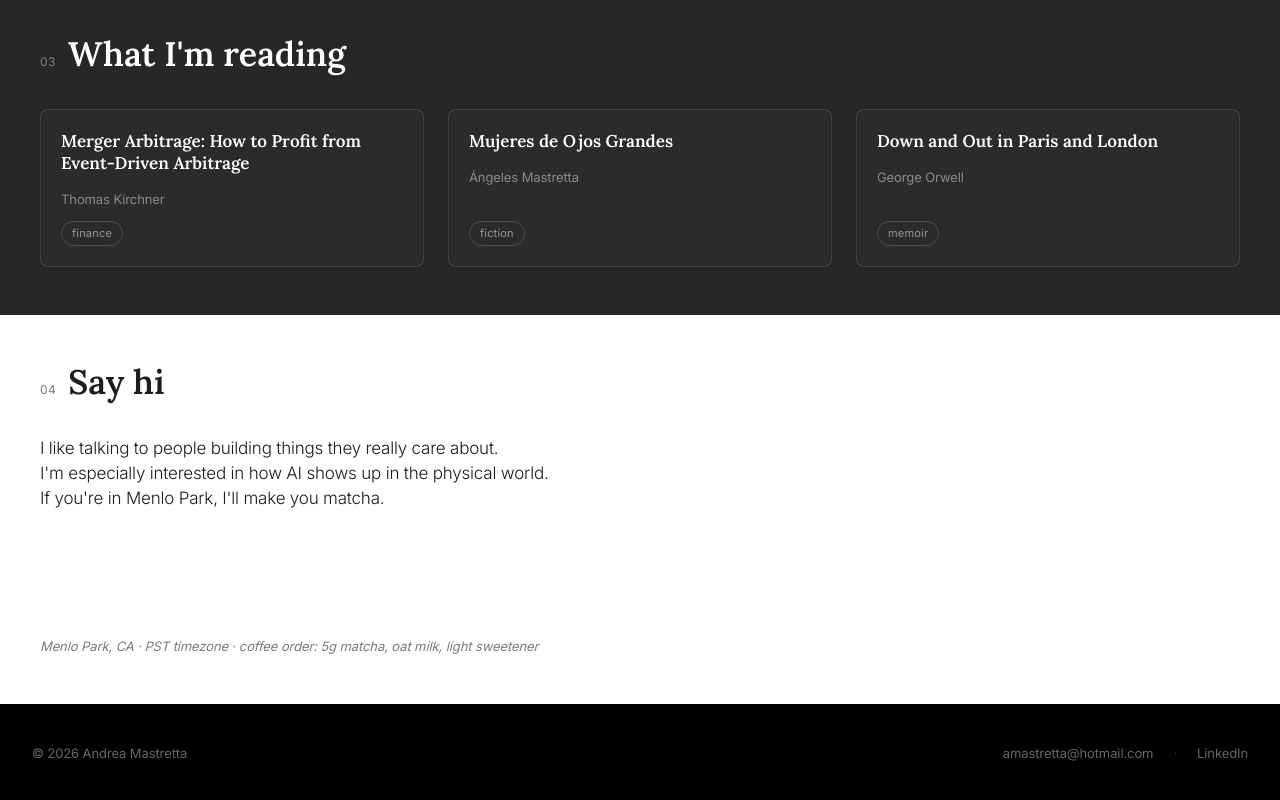
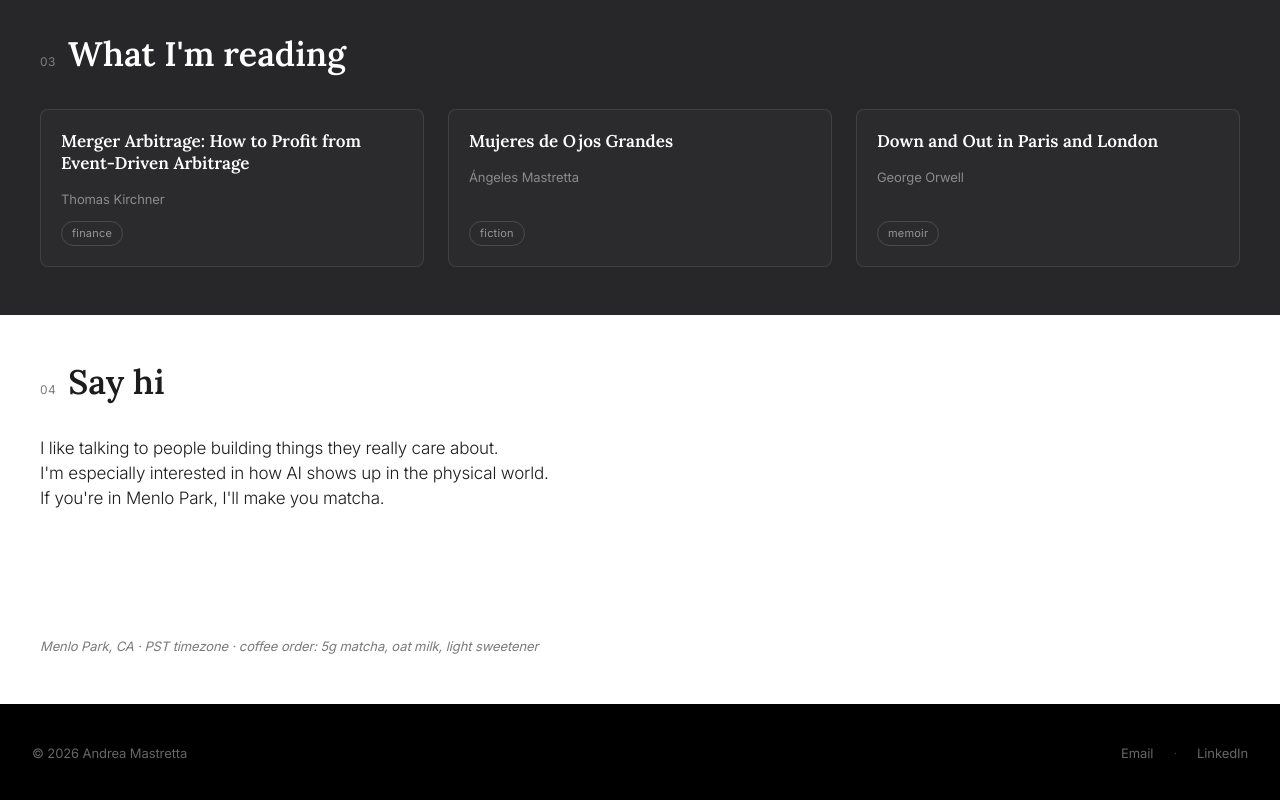
Before and after one commit to amastretta11/webdesign, a Next.js app: page / in a window 1280 px wide. Shown: the part 1792-2592 px from the top of the page. Built offline with nearby package versions, Linux system fonts and the light colour scheme.

Commit message:
footer: show "Email" label instead of full address
Mailto target unchanged.

Co-Authored-By: Claude Opus 4.7 (1M context) <noreply@anthropic.com>

```diff
--- a/components/Footer.tsx
+++ b/components/Footer.tsx
@@ -12,7 +12,7 @@ export default function Footer() {
           href="mailto:amastretta@hotmail.com"
           className="hover:text-white transition-colors"
         >
-          amastretta@hotmail.com
+          Email
         </a>
         <span className="text-white/20">·</span>
         <a
```
